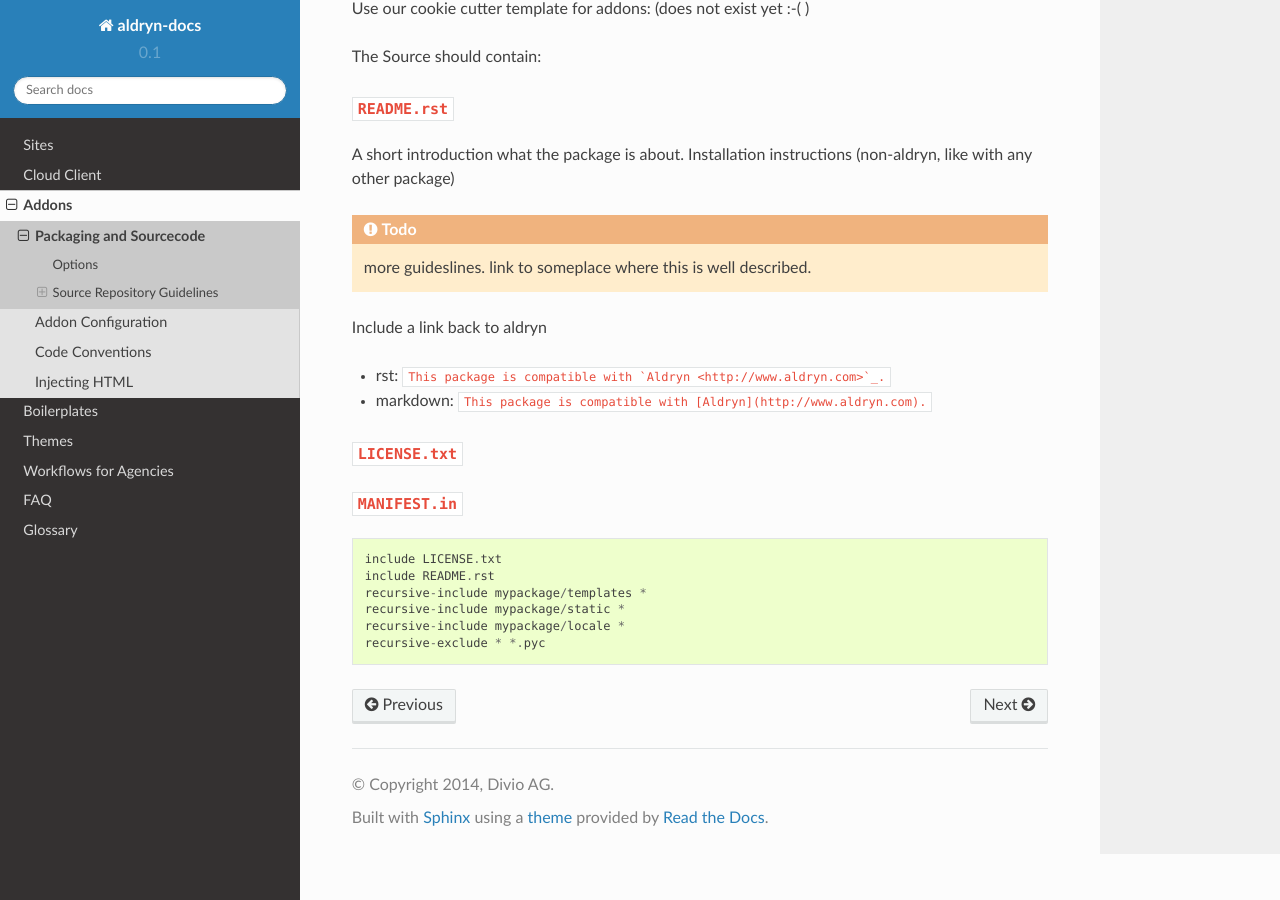
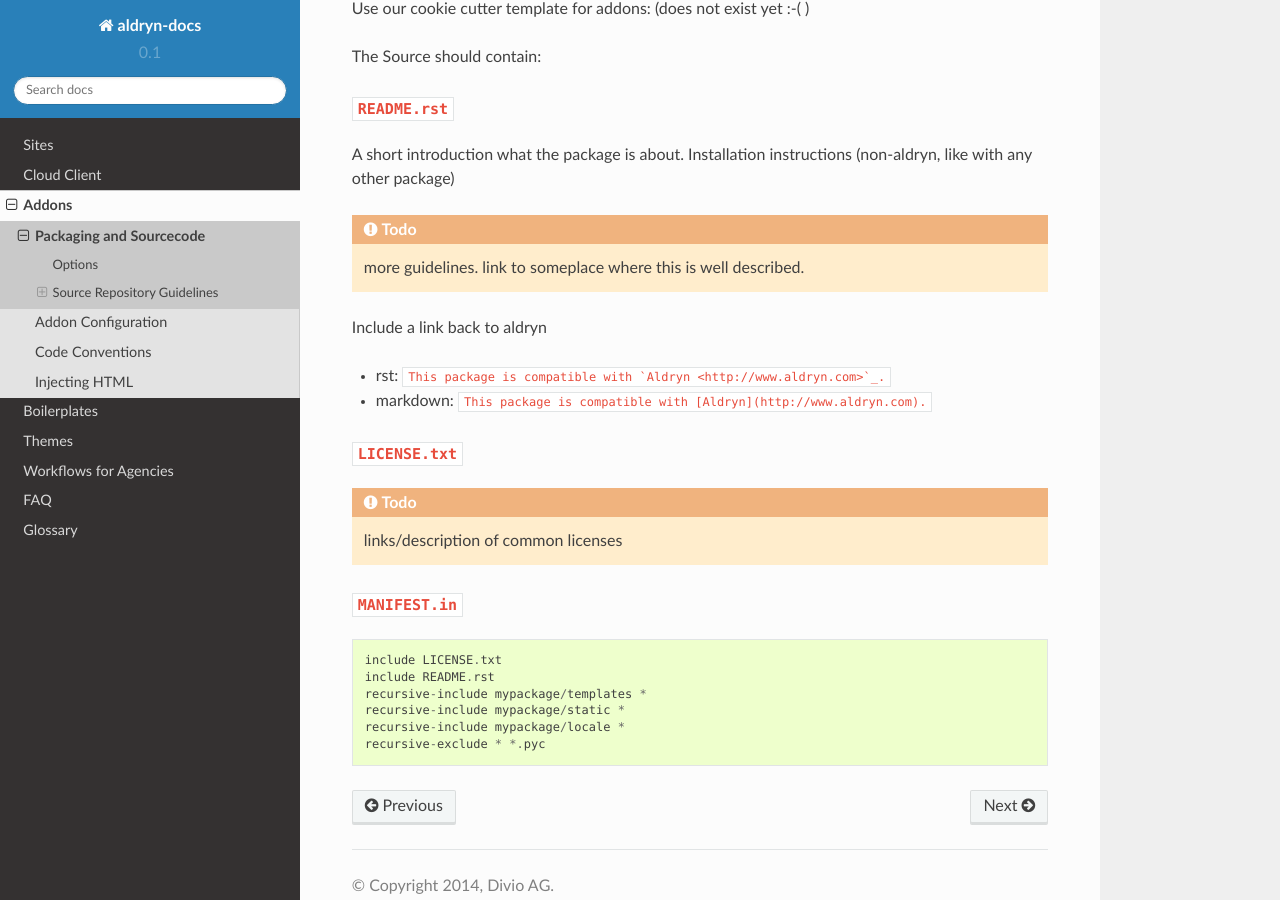
Before and after one commit to aldryn/aldryn-docs, a Sphinx documentation site: the page built from docs/addons/packaging.rst, in a window 1280 px wide and 900 px high, scrolled down 1636 px. Built offline with Sphinx 7.4.7 and the Read the Docs theme 2.0.0, drawn with Linux system fonts in a browser that asks for light colours; pages that are not in the unit, such as notebooks, are missing from menus.

Commit message:
fixes some typos and adds some todos

```diff
--- a/docs/addons/packaging.rst
+++ b/docs/addons/packaging.rst
@@ -83,7 +83,7 @@ The Source should contain:
 
 A short introduction what the package is about. Installation instructions (non-aldryn, like with any other package)
 
-.. TODO:: more guideslines. link to someplace where this is well described.
+.. TODO:: more guidelines. link to someplace where this is well described.
 
 Include a link back to aldryn
 
@@ -93,6 +93,7 @@ Include a link back to aldryn
 ``LICENSE.txt``
 ~~~~~~~~~~~~~~~
 
+.. TODO:: links/description of common licenses
 
 
 ``MANIFEST.in``
```
Also changed, not shown: other parts of docs/addons/packaging.rst (+1 -1 lines).
